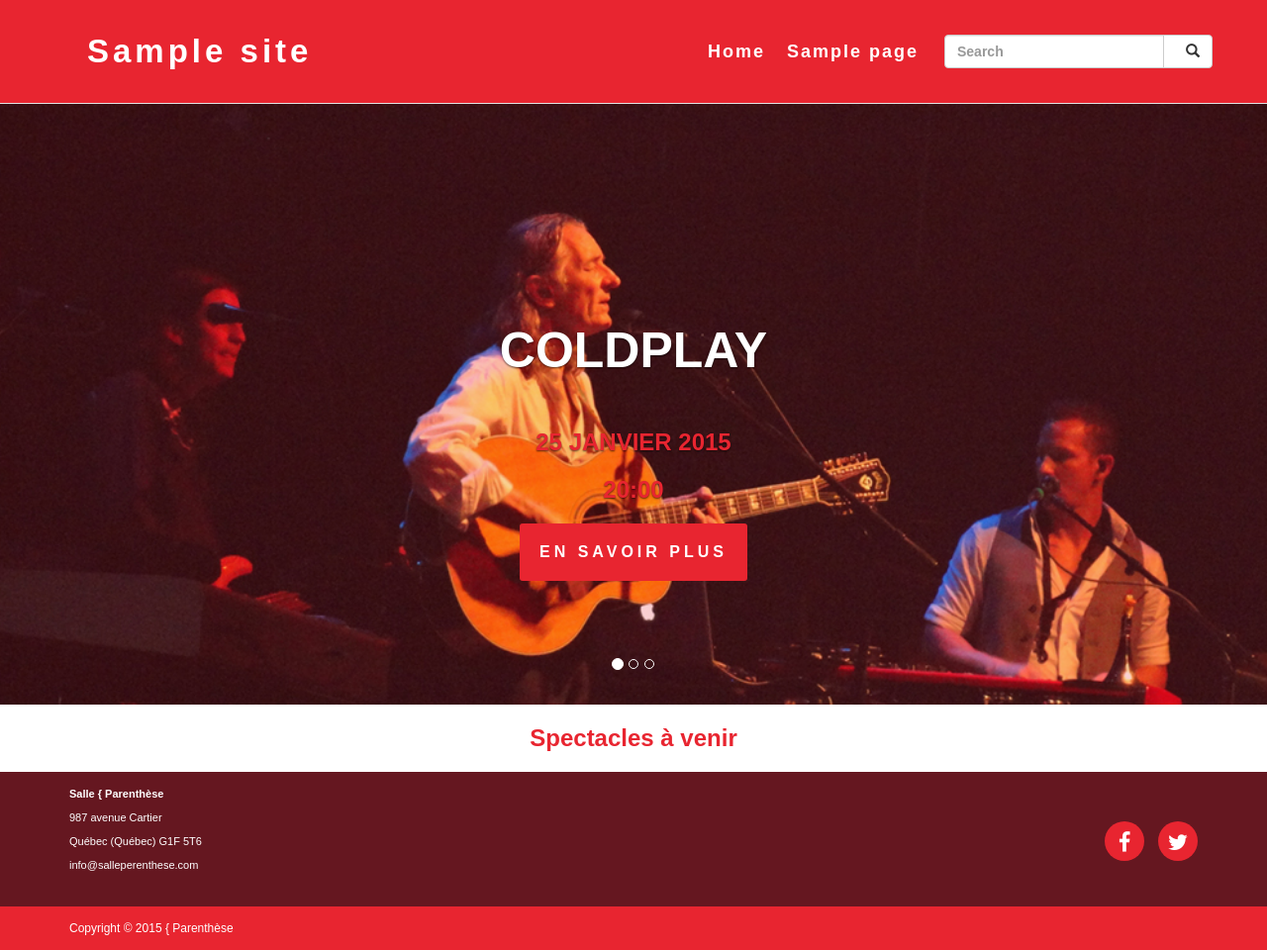
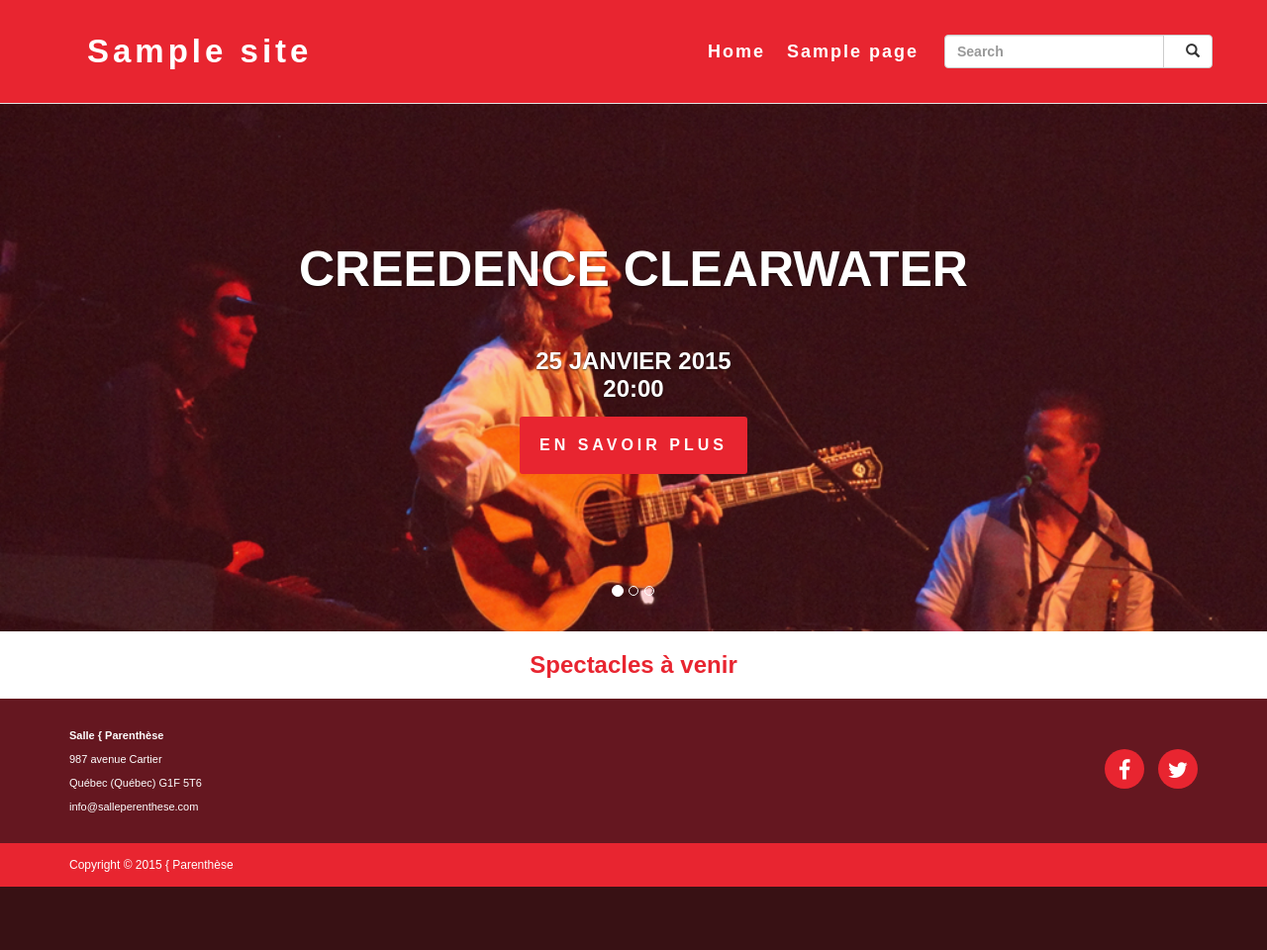
Before and after one commit to DiglidiDudeNG/WP-Production2, a WordPress theme: template content/themes/production2/index.php in a window 1280 px wide. Shown: the whole page at 99% size. After the commit the page ends 896 px from the top, so only its background shows below. Run offline with PHP 8.4 and a stand-in for WordPress, Linux system fonts and the light colour scheme; the site name, menu and one post (Sample post) are stand-ins, and other content is empty; style sheets or scripts are compiled from the project's sources; some libraries are stand-ins or nearby versions.

Commit message:
petite modification du fossé et du carousel

```diff
--- a/content/themes/production2/footer.php
+++ b/content/themes/production2/footer.php
@@ -7,7 +7,7 @@
 						<p><strong>Salle { Parenthèse</strong></p>
 						<p>987 avenue Cartier</p>
 						<p>Québec (Québec) G1F 5T6</p>
-						<p>info@salleperenthese.com</p>
+						<a href="mailto:info@salleperenthese.com"><p>info@salleperenthese.com</p></a>
 					</address>
 
 					<div class="reseau">
--- a/content/themes/production2/include/caroussel.php
+++ b/content/themes/production2/include/caroussel.php
@@ -14,9 +14,9 @@
 			<div class="item active image-un">
 				<!-- <img src="<?php// echo IMAGES; ?>/roger-Hodgson.jpg" alt="Coldplay"> -->
 				<div class="carousel-caption">
-					<h1>Coldplay</h1>
-					<h2>25 janvier 2015</h2>
-					<h2 class="carousel-heure">20:00</h2>
+					<h1>Creedence Clearwater</h1>
+					<h2>25 janvier 2015<br>
+					<span class="carousel-heure">20:00</span></h2>
 					<button class="btn-savoir">En savoir plus</button>
 				</div>
 			</div>
@@ -25,8 +25,8 @@
 				<!-- <img src="<?php// echo IMAGES; ?>/roger-Hodgson.jpg" alt="Roger Waters"> -->
 				<div class="carousel-caption">
 					<h1>Roger Waters</h1>
-					<h2>25 février 2015</h2>
-					<h2 class="carousel-heure">20:00</h2>
+					<h2>25 janvier 2015<br>
+					<span class="carousel-heure">20:00</span></h2>
 					<button class="btn-savoir">En savoir plus</button>
 				</div>
 			</div>
@@ -35,8 +35,8 @@
 				<!-- <img src="<?php// echo IMAGES; ?>/roger-Hodgson.jpg" alt="The Killers"> -->
 				<div class="carousel-caption">
 					<h1>The Killers</h1>
-					<h2>25 mars 2015</h2>
-					<h2 class="carousel-heure">20:00</h2>
+					<h2>25 janvier 2015<br>
+					<span class="carousel-heure">20:00</span></h2>
 					<button class="btn-savoir">En savoir plus</button>
 				</div>
 			</div>
--- a/content/themes/production2/styles/sass/_base.sass
+++ b/content/themes/production2/styles/sass/_base.sass
@@ -1,15 +1,14 @@
 #contenu-site
-
+	margin-top: 79px
 body
 	font: 100% $font-title
 	color: $color-red
-	margin-top: 79px
 
 #contenu-site h1
-	font: 100% $font-title!important
-	color: $color-white!important
-	font-size: 63px!important
-	font-weight: $bold!important
+	font: 100% $font-title
+	color: $color-white
+	font-size: 32px
+	font-weight: $bold
 	text-transform: uppercase
 
 #contenu-site h2
@@ -71,7 +70,7 @@ button
 /* Extra small devices (phones, less than 768px) */
 @media (max-width: $screen-sm-min)
 	#contenu-site h1
-		font-size: 24px
+		font-size: 32px
 
 	#contenu-site h2
 		font-size: 17px
@@ -81,6 +80,7 @@ button
 
 	#contenu-site p
 		font-size: 10px
+		line-height: 16px
 
 	#contenu-site
 		margin-top: 65px
@@ -96,19 +96,19 @@ button
 		font-size: 10px
 
 	#contenu-site
-		margin-top: 68px!important
+		margin-top: 68px
 
 /* Small devices (tablets, 768px and up) */
 @media (min-width: $screen-sm-min)
 
 	#contenu-site h1
-		font-size: 50px!important
+		font-size: 50px
 
 	#contenu-site h2
-		font-size: 24px!important
+		font-size: 24px
 
 	#contenu-site h3
-		font-size: 13px!important
+		font-size: 13px
 
 	#contenu-site p
 		font-size: 11px
--- a/content/themes/production2/styles/sass/_caroussel.sass
+++ b/content/themes/production2/styles/sass/_caroussel.sass
@@ -26,16 +26,23 @@
 // Mettre le h2 en majuscule
 .carousel-caption h2
 	text-transform: uppercase
+	color: $color-white!important
 
 // Texte du bouton
 button.btn-savoir
 	font-family: $font-text
+	margin-bottom: 7px
+	margin-top: 9px
+	padding: 15px !important
+	font-size: 13px !important
+	letter-spacing: 2px
+
 
 // -------------  medias queries  ---------------- //
 
 @media screen and (max-width: $screen-sm-min)  // <768
 	.carousel .item
-		height: 267px
+		height: 300px
 
 
 	button.btn-savoir
@@ -51,13 +58,15 @@ button.btn-savoir
 	.carousel-caption h2
 		margin-bottom: 0
 
-	h2.carousel-heure
+	#contenu-site h2.carousel-heure
 		margin-bottom: 20px
 		margin-top: 0
 
+	#contenu-site .carousel-caption
+		padding-bottom: 54px
 @media screen and (min-width: $screen-sm-min) // >768px
 	.carousel .item
-		height: 485px
+		height: 500px
 
 	button.btn-savoir
 		margin-bottom: 10px
@@ -69,17 +78,20 @@ button.btn-savoir
 		margin-bottom: 0
 		bottom: 15
 
-	.carousel-caption h2
+	#contenu-site .carousel-caption h2
 		margin-bottom: 5px
 
-	h2.carousel-heure
+	#contenu-site h2.carousel-heure
 		margin-bottom: 40px
 		margin-top: 5px
+
+	#contenu-site .carousel-caption
+		padding-bottom: 114px
 
 @media screen and (min-width: $screen-md-min) // >992px
 
 	.carousel .item
-		height: 644px
+		height: 570px
 
 	button.btn-savoir
 		margin-bottom: 75px
@@ -94,8 +106,10 @@ button.btn-savoir
 	h2.carousel-heure
 		margin-bottom: 50px
 
-	.carousel-caption h1
+	#contenu-site .carousel-caption h1
 		margin-bottom: 50px
 
+	#contenu-site .carousel-caption
+		padding-bottom: 64px
 
 @media screen and (min-width: $screen-lg-min) // >1200px
--- a/content/themes/production2/styles/sass/_footer.sass
+++ b/content/themes/production2/styles/sass/_footer.sass
@@ -2,7 +2,7 @@
 	background-color: $color-red-hover
 	color: $color-white
 	height: auto
-	padding: 10px
+	padding: 25px 10px
 
 footer p
 	color: $color-white
@@ -22,11 +22,12 @@ i
 
 footer address
 	display: inline-block
+	margin-bottom: 0
 
 footer div.reseau
 	display: inline-block
 	float: right
-	padding-top: 40px
+	margin-top: 26px
 
 
 .footer-bottom
@@ -41,7 +42,8 @@ footer div.reseau
 
 /* Extra small devices (phones, less than 768px) */
 @media (max-width: $screen-sm-min)
-
+	footer div.reseau
+		margin-top: 12px
 
 /* Small devices (tablets, 768px and up) */
 @media (min-width: $screen-sm-min)
```
Also changed, not shown: content/themes/production2/styles/css/style.css (+49 -27 lines), 1 other file.
